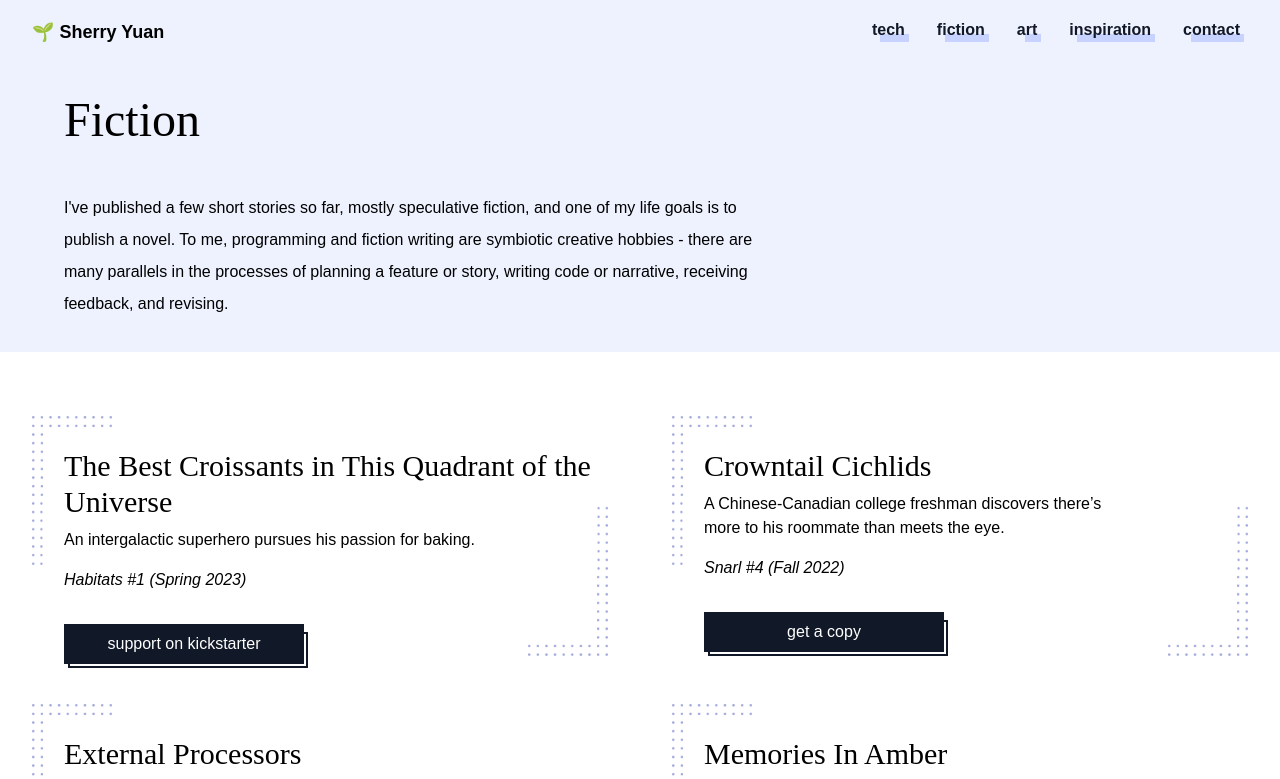
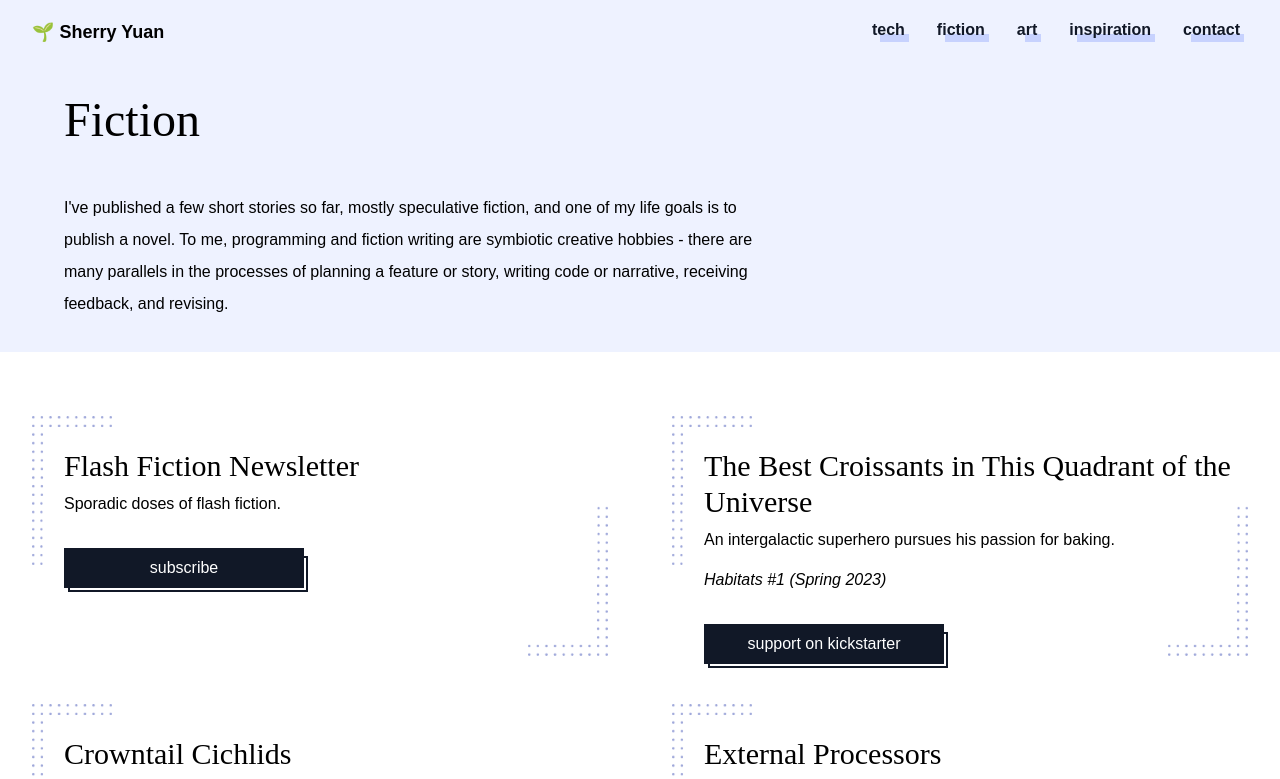
Before and after one commit to frostyshadows/frostyshadows.github.io, a React (Create React App) app: page /#/fiction in a window 1280 px wide. Shown: the top 779 px of the page. Built offline with nearby package versions, Linux system fonts and the light colour scheme.

Commit message:
added newsletter

```diff
--- a/src/pages/fiction.tsx
+++ b/src/pages/fiction.tsx
@@ -1,6 +1,16 @@
 import React from 'react';
 import { CtaButtonModel } from '../components/CtaButton';
 import Tile, { TileModel } from '../components/Tile';
+
+let newsletterCta: CtaButtonModel = {
+  ctaText: "subscribe",
+  ctaLink: "https://sherryyuan.substack.com/",
+}
+let newsletter: TileModel = {
+  title: "Flash Fiction Newsletter",
+  description: "Sporadic doses of flash fiction.",
+  ctaButton: newsletterCta,
+}
 
 let bestCroissantsCta: CtaButtonModel = {
   ctaText: "support on kickstarter",
@@ -12,7 +22,6 @@ let bestCroissants: TileModel = {
   timestamp: "Habitats #1 (Spring 2023)",
   ctaButton: bestCroissantsCta,
 }
-
 
 let snarlCta: CtaButtonModel = {
   ctaText: "get a copy",
@@ -70,6 +79,7 @@ let lsqInterview: TileModel = {
 }
 
 const stories = [
+  newsletter,
   bestCroissants,
   snarl,
   externalProcessors,
```
